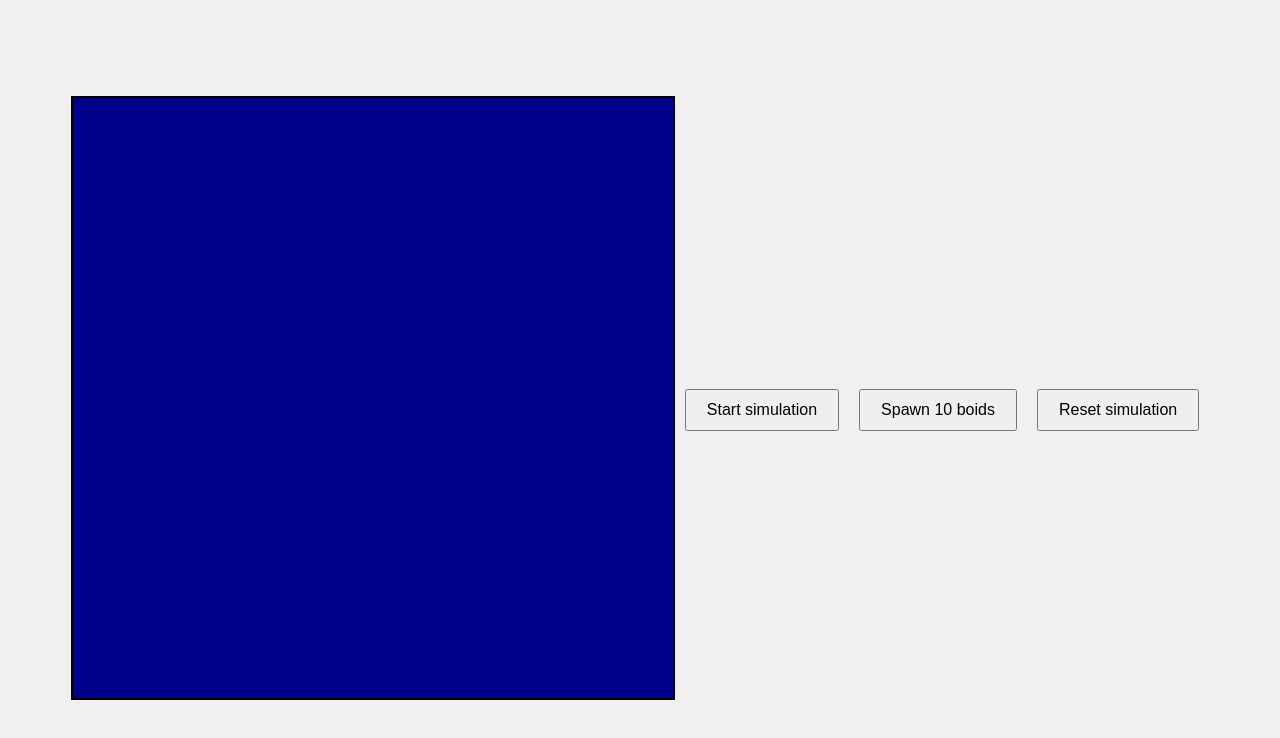
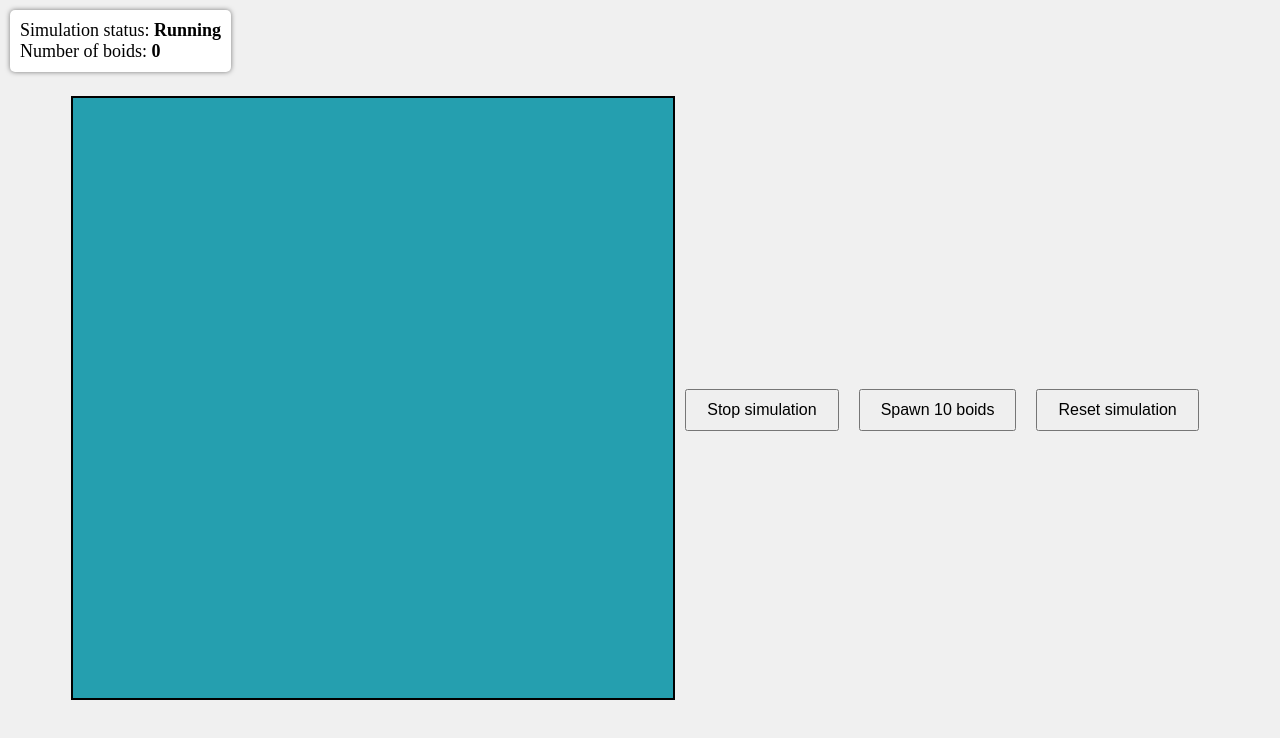
Before and after one commit to leventekoor/boids_simulation, a plain HTML site: page priv/index.html in a window 1280 px wide. Both pictures are taken after a click on the button "Start simulation". Drawn offline with Linux system fonts and the light colour scheme; no server answers.

Commit message:
update frontend
add simulation statistics; improve handling communication with backend

```diff
--- a/priv/index.html
+++ b/priv/index.html
@@ -21,7 +21,7 @@
 
       canvas {
         border: 2px solid black;
-        background-color: darkblue;
+        background-color: #259faf;
       }
 
       #button-container {
@@ -36,33 +36,77 @@
         font-size: 16px;
         cursor: pointer;
       }
+
+      #simulation-status {
+        position: absolute;
+        top: 10px;
+        left: 10px;
+        background-color: white;
+        padding: 10px;
+        border-radius: 5px;
+        box-shadow: 0 0 5px rgba(0, 0, 0, 0.5);
+        z-index: 2;
+        font-size: large;
+      }
+
+      #simulation-status p {
+        margin: 0;
+      }
+
+      #simulation-boid-n-section {
+        visibility: hidden;
+      }
+
+      #simulation-status-text,
+      #simulation-boid-n-text {
+        font-weight: bold;
+      }
     </style>
   </head>
   <body>
+    <div id="simulation-status">
+      <p>Simulation status: <span id="simulation-status-text">Stopped</span></p>
+      <div id="simulation-boid-n-section">
+        <p>Number of boids: <span id="simulation-boid-n-text">0</span></p>
+      </div>
+    </div>
     <div id="canvas-container">
       <canvas id="simulationCanvas" width="600" height="600"></canvas>
     </div>
     <div id="button-container">
       <button id="start-button">Start simulation</button>
-      <button id="spawn-button">Spawn 10 boids</button>
+      <button disabled="true" id="spawn-button">Spawn 10 boids</button>
       <button id="reset-simulation">Reset simulation</button>
     </div>
 
     <script>
+      var simulationRunning = false
+      var simulationResetRequested = false
       var now = Date.now()
       var then = Date.now()
       var elapsed = 0
       var fps = 30 // this is also the server's tick rate
       var fpsInterval = 1000 / fps
 
+      const simulationStateButton = document.getElementById('start-button')
+      const spawnButton = document.getElementById('spawn-button')
+      const resetButton = document.getElementById('reset-simulation')
+
+      const simulationStatusText = document.getElementById('simulation-status-text')
+      const simulationBoidNSection = document.getElementById('simulation-boid-n-section')
+      const simulationBoidNText = document.getElementById('simulation-boid-n-text')
+
       const canvas = document.getElementById('simulationCanvas')
       const ctx = canvas.getContext('2d')
 
       var boids = []
 
+      const clearCanvas = () => {
+        ctx.clearRect(0, 0, canvas.width, canvas.height)
+      }
+
       const drawBoids = () => {
-        ctx.clearRect(0, 0, canvas.width, canvas.height)
-
+        clearCanvas()
         for (let i = 0; i < boids.length; i++) {
           const boid = boids[i]
           ctx.beginPath()
@@ -72,30 +116,36 @@
         }
       }
 
-      const resetSimulation = () => {
-        fetch('/reset', {
+      const resetSimulation = async () => {
+        simulationResetRequested = false
+        let response = await fetch('/reset', {
           method: 'GET',
-        }).then((response) => response.text)
+        })
+        console.log(await response.text())
+        clearCanvas()
       }
 
-      const updateBoids = () => {
-        fetch('/update', {
+      const updateBoids = async () => {
+        let response = await fetch('/update', {
           method: 'GET',
         })
-          .then((response) => response.json())
-          .then((data) => {
-            boids = data
-          })
+        boids = await response.json()
       }
 
-      const spawnBoids = () => {
-        fetch('/spawn', {
+      const spawnBoids = async () => {
+        let response = await fetch('/spawn', {
           method: 'GET',
-        }).then((response) => response.text)
+        })
+        console.log(await response.text())
       }
 
-      const simulate = () => {
-        updateBoids()
+      const tickSimulation = async () => {
+        if (!simulationRunning) {
+          return
+        }
+
+        await updateBoids()
+        simulationBoidNText.textContent = boids.length
 
         now = Date.now()
         elapsed = now - then
@@ -105,20 +155,47 @@
 
           drawBoids()
         }
-        requestAnimationFrame(simulate)
+
+        if (simulationResetRequested) {
+          await resetSimulation()
+        }
+
+        requestAnimationFrame(tickSimulation)
       }
 
-      document.getElementById('start-button').addEventListener('click', () => {
-        simulate()
+      simulationStateButton.addEventListener('click', () => {
+        if (!simulationRunning) {
+          simulationRunning = true
+          simulationStateButton.textContent = 'Stop simulation'
+          simulationStatusText.textContent = 'Running'
+          spawnButton.disabled = false
+          simulationBoidNSection.style.visibility = 'visible'
+          tickSimulation()
+        } else {
+          simulationRunning = false
+          simulationStateButton.textContent = 'Start simulation'
+          simulationStatusText.textContent = 'Stopped'
+          spawnButton.disabled = true
+          simulationBoidNSection.style.visibility = 'hidden'
+        }
       })
 
-      document.getElementById('spawn-button').addEventListener('click', () => {
+      spawnButton.addEventListener('click', () => {
+        if (!simulationRunning) {
+          alert('Start the simulation first!')
+          return
+        }
         spawnBoids()
       })
 
-      document.getElementById('reset-simulation').addEventListener('click', () => {
-        resetSimulation()
+      resetButton.addEventListener('click', () => {
+        simulationResetRequested = true
+        if (!simulationRunning) {
+          resetSimulation()
+        }
       })
+
+      resetSimulation()
     </script>
   </body>
 </html>
```
